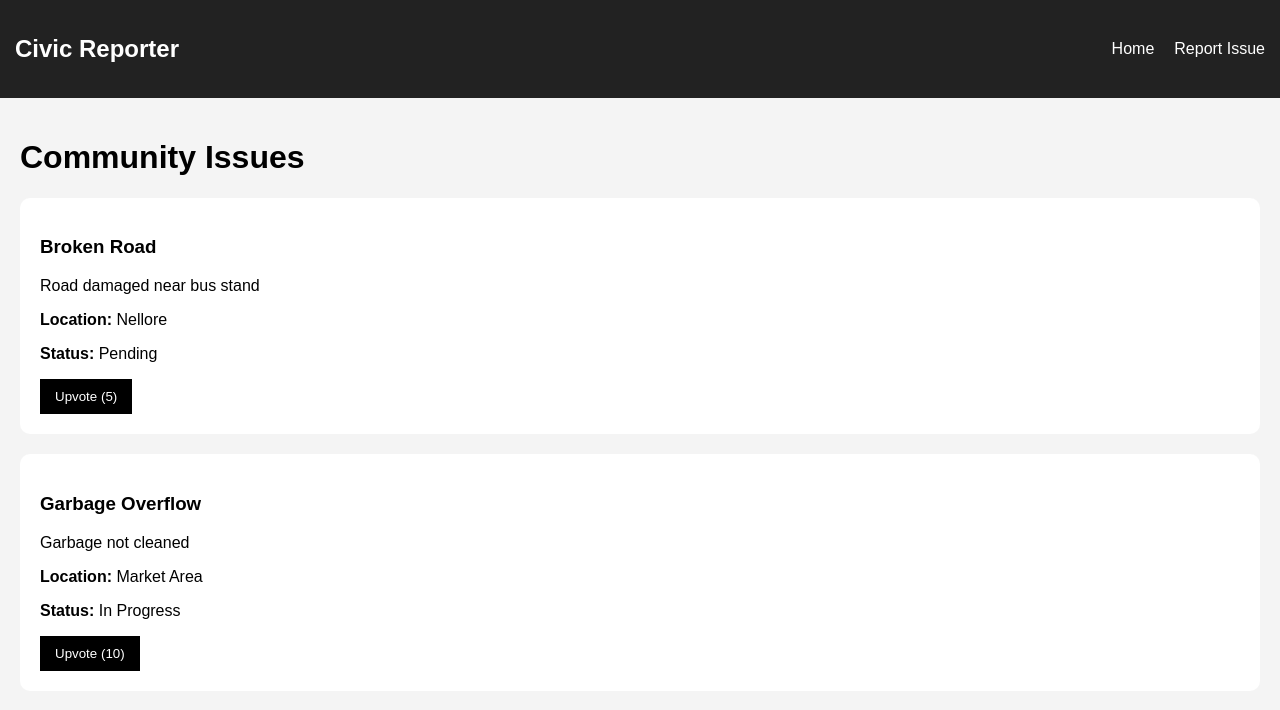
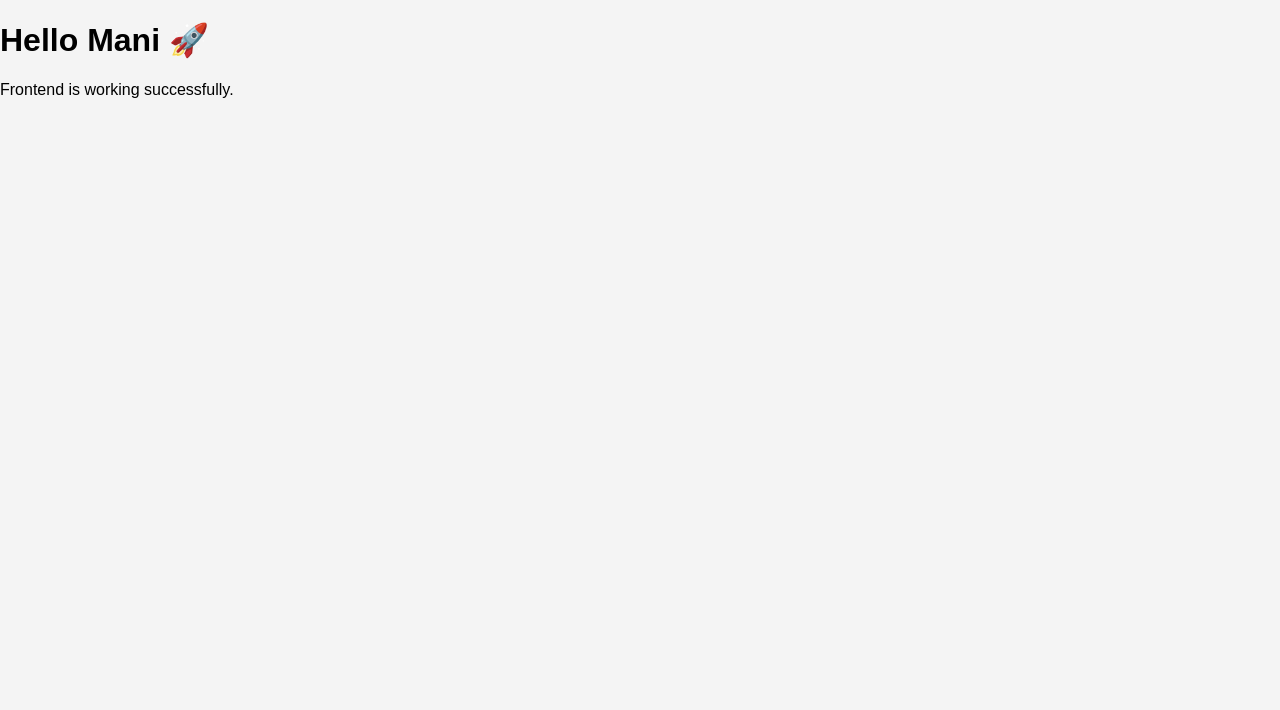
Before and after one commit to Manikanta420m/CommunityServe, a React (Vite) app in the folder CommunityServe/: page / in a window 1280 px wide. Shown: the top 710 px of the page. Built offline with nearby package versions, Linux system fonts and the light colour scheme.

Commit message:
"checking issues"

```diff
--- a/CommunityServe/src/App.jsx
+++ b/CommunityServe/src/App.jsx
@@ -1,20 +1,9 @@
-import { BrowserRouter, Routes, Route } from "react-router-dom";
-
-import Home from "./pages/home";
-import ReportIssue from "./pages/reportIssue";
-import Navbar from "./components/navbar";
-
 function App() {
   return (
-    <BrowserRouter>
-      <Navbar />
-
-      <Routes>
-        <Route path="/" element={<Home />} />
-
-        <Route path="/report" element={<ReportIssue />} />
-      </Routes>
-    </BrowserRouter>
+    <div>
+      <h1>Hello Mani 🚀</h1>
+      <p>Frontend is working successfully.</p>
+    </div>
   );
 }
 
```
